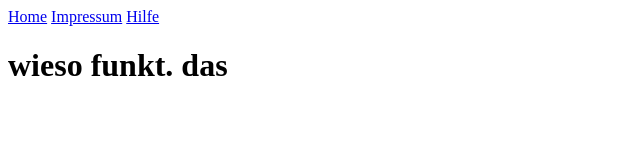
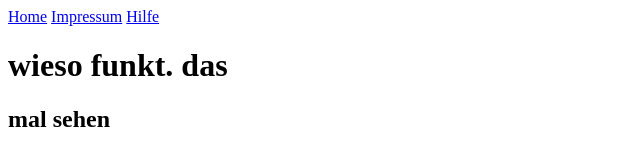
Before and after one commit to VulpesZerdes/GrundgeruestWebshop, a plain HTML site: page index.html in a window 1280 px wide. Shown: the whole page, without its empty margins (0-640 px from the left). Drawn offline with Linux system fonts and the light colour scheme.

Commit message:
version 0.02

```diff
--- a/index.html
+++ b/index.html
@@ -11,5 +11,6 @@
     <a href="help.html">Hilfe</a>
 </div>
 <h1>wieso funkt. das</h1>
+<h2>mal sehen</h2>
 </body>
 </html>
```
